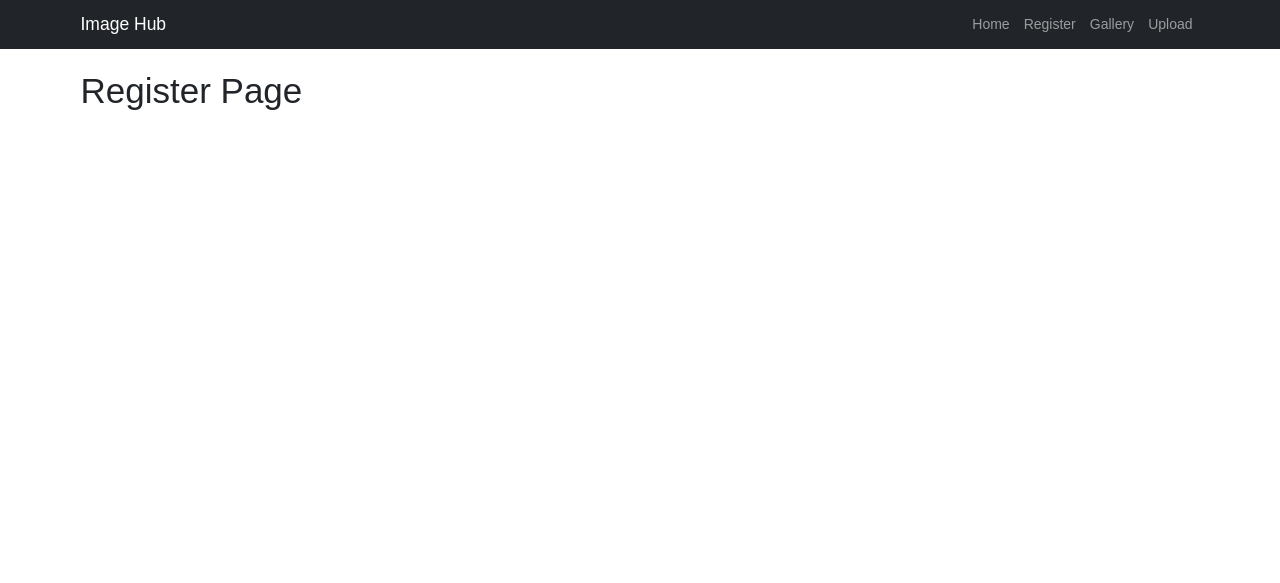
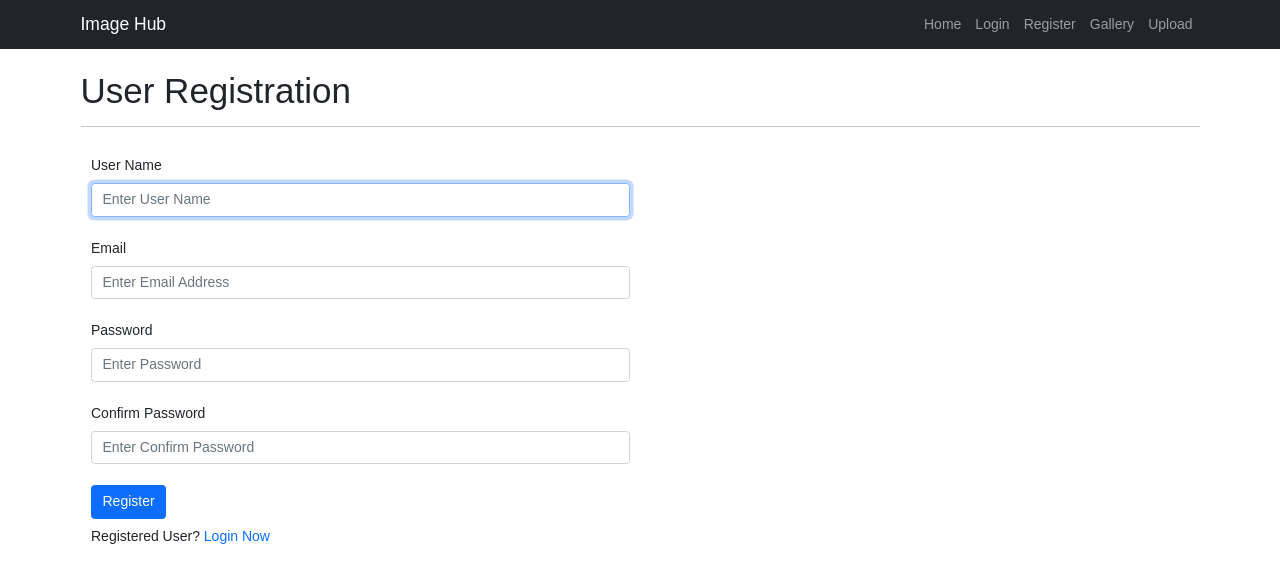
Before and after one commit to Sangeetha22009/PythonDjango_OneDayEvaluation, a Django app: page /register in a window 1280 px wide. Shown: the top 583 px of the page. Run offline with Django 4.2, Linux system fonts and the light colour scheme.

Commit message:
Login_Out functionality commit

```diff
--- a/I2IImageRepo/I2IImageRepo/settings.py
+++ b/I2IImageRepo/I2IImageRepo/settings.py
@@ -79,7 +79,7 @@ DATABASES = {
         'ENGINE': 'django.db.backends.postgresql',
         'NAME': 'ImageHub',
         'USER': 'postgres',
-        'PASSWORD': 'admin',
+        'PASSWORD': 'sanram',
         'HOST': '127.0.0.1',
         'PORT': '5432'
     }
@@ -121,9 +121,9 @@ USE_TZ = True
 # https://docs.djangoproject.com/en/4.2/howto/static-files/
 
 STATIC_URL = 'static/'
-STATIC_ROOT = BASE_DIR / STATIC_URL
+# STATIC_ROOT = BASE_DIR / STATIC_URL
 STATICFILES_DIRS = [
-    '/static'
+   BASE_DIR / 'static'
 ]
 
 # Default primary key field type
--- a/I2IImageRepo/ImagesApp/forms.py
+++ b/I2IImageRepo/ImagesApp/forms.py
@@ -1,7 +1,19 @@
 from django import forms
 from .models import Gallery
+from django.contrib.auth.forms import UserCreationForm
+from .models import User
 
 class ImageUploadForm(forms.ModelForm):
     class Meta:
         model = Gallery
         fields = ['title','description','image','category']
+
+
+class UserRegistrationForm(UserCreationForm):
+    username = forms.CharField(widget=forms.TextInput(attrs={'class':'form-control', 'placeholder': 'Enter User Name'}))
+    email = forms.CharField(widget=forms.TextInput(attrs={'class':'form-control', 'placeholder': 'Enter Email Address'}))
+    password1 = forms.CharField(widget=forms.PasswordInput(attrs={'class':'form-control', 'placeholder': 'Enter Password'}))
+    password2 = forms.CharField(widget=forms.PasswordInput(attrs={'class':'form-control', 'placeholder': 'Enter Confirm Password'}))
+    class Meta:
+        model=User
+        fields = ['username','email','password1','password2']
--- a/I2IImageRepo/ImagesApp/models.py
+++ b/I2IImageRepo/ImagesApp/models.py
@@ -1,4 +1,5 @@
 from django.db import models
+from django.contrib.auth.models import User
 import datetime
 import os
 
--- /dev/null
+++ b/I2IImageRepo/ImagesApp/templates/ImagesApp/include/message.html
@@ -0,0 +1,6 @@
+{% for message in  messages%}
+<div class="alert alert-info alert-dismissible fade show" role="alert">
+    {{message}}
+    <button type="button" class="btn-close" data-bs-dismiss="alert" aria-label="Close"></button>
+  </div>
+{% endfor %}
--- a/I2IImageRepo/ImagesApp/templates/ImagesApp/include/navbar.html
+++ b/I2IImageRepo/ImagesApp/templates/ImagesApp/include/navbar.html
@@ -6,10 +6,16 @@
       </button>
       <div class="collapse navbar-collapse" id="navbarNavAltMarkup">
         <div class="navbar-nav ms-auto">
-          <a class="nav-link" aria-current="page" href="{% url 'index' %}">Home</a>
-          <a class="nav-link" href="{% url 'register' %}">Register</a>
-          <a class="nav-link" href="{% url 'gallery' %}">Gallery</a>
-          <a class="nav-link" href="{% url 'image-upload' %}">Upload</a>
+          <a class="nav-link" aria-current="page" href="{% url 'index' %}"><i class="fa fa-home"></i> Home</a>
+          {% if request.user.is_authenticated%}
+          <a class="nav-link" aria-current="page" href="#"><i class="fa fa-user"></i>{{request.user}}</a>
+          <a class="nav-link" aria-current="page" href="{% url 'logout' %}"><i class="fa fa-sign-out"></i> Logout</a>
+          {% else %}
+          <a class="nav-link" href="{% url 'login' %}"><i class="fa fa-sign-in"></i>Login</a>
+          <a class="nav-link" href="{% url 'register' %}"><i class="fa fa-users"></i>Register</a>
+          {% endif %}
+          <a class="nav-link" href="{% url 'gallery' %}"> <i class="fa fa-images"></i>Gallery</a>
+          <a class="nav-link" href="{% url 'image-upload' %}"> <i class="fa fa-upload"></i>Upload</a>
         </div>
       </div>
     </div>
--- a/I2IImageRepo/ImagesApp/templates/ImagesApp/index.html
+++ b/I2IImageRepo/ImagesApp/templates/ImagesApp/index.html
@@ -3,16 +3,12 @@
 <title>Home</title>
 {% endblock title  %}
 
-
-
-{% comment %} {% include "ImagesApp/include/slider.html" %} {% endcomment %}
 {% block content  %}
 {% include 'ImagesApp/include/slider.html' %}
-<div class="container" style="margin-top:70px;">
+<div class="container">
     <div class="row">
         <div class="col-12">
             <h1>
-                Home Page
             </h1>
         </div>
     </div>
--- a/I2IImageRepo/ImagesApp/templates/ImagesApp/register.html
+++ b/I2IImageRepo/ImagesApp/templates/ImagesApp/register.html
@@ -1,16 +1,62 @@
 {% extends 'ImagesApp/layouts/main.html' %}
-{% block title  %}
+{% block title %}
 <title>Register</title>
-{% endblock title  %}
+{% endblock title %}
 
-{% block content  %}
+{% block content %}
 <div class="container" style="margin-top:70px;">
     <div class="row">
         <div class="col-12">
             <h1>
-                Register Page
+                User Registration
             </h1>
+            <hr style="border: color #b8bfc2;">
+            {% include "ImagesApp/include/message.html" %}
         </div>
     </div>
+    <section class="py-3">
+        <div class="container">
+            <div class="row">
+                <div class="col-6">
+                    <form action="" method="post">
+                        {% csrf_token %}
+                        <div class="mb-4">
+                            <label for="" class="form-label">User Name</label>
+                            {{registraion_form.username}}
+                        </div>
+                        <div class="mb-4">
+                            <label for="" class="form-label">Email</label>
+                            {{registraion_form.email}}
+                        </div>
+                        <div class="mb-4">
+                            <label for="" class="form-label">Password</label>
+                            {{registraion_form.password1}}
+                        </div>
+                        <div class="mb-4">
+                            <label for="" class="form-label">Confirm Password</label>
+                            {{registraion_form.password2}}
+                        </div>
+                        <button type="submit" class="btn btn-primary">Register</button>
+                    </form>
+                    <p class="my-2">Registered User? <a href="{% url 'login' %}">Login Now</a></p>
+                </div>
+                <div class="col-6">
+                    {% if registraion_form.errors.username %}
+                    <label class="text-danger d-block">{{registraion_form.errors.username}}</label>
+                    {% endif %}
+                    {% if registraion_form.errors.email %}
+                    <label class="text-danger  d-block">{{registraion_form.errors.email}}</label>
+                    {% endif %}
+                    {% if registraion_form.errors.password1 %}
+                    <label class="text-danger  d-block">{{registraion_form.errors.password1}}</label>
+                    {% endif %}
+                    {% if registraion_form.errors.password2 %}
+                    <label class="text-danger  d-block">{{registraion_form.errors.password2}}</label>
+                    {% endif %}
+                </div>
+            </div>
+        </div>
 </div>
-{% endblock content  %}
+</section>
+</div>
+{% endblock content %}
--- a/I2IImageRepo/ImagesApp/urls.py
+++ b/I2IImageRepo/ImagesApp/urls.py
@@ -4,6 +4,8 @@ from . import views
 urlpatterns = [
     path("", views.index, name = "index" ),
     path("register", views.register, name = "register" ),
+    path("login", views.user_login, name = "login" ),
+    path("logout", views.user_logout, name = "logout" ),
     path('image-upload/',views.image_upload, name='image-upload'),
     path('gallery/', views.gallery, name='gallery')
 ]
--- a/I2IImageRepo/ImagesApp/views.py
+++ b/I2IImageRepo/ImagesApp/views.py
@@ -1,24 +1,52 @@
-from django.shortcuts import render,redirect
+from django.shortcuts import render, redirect
 from django.http import HttpResponse
-from .forms import ImageUploadForm
+from .forms import ImageUploadForm, UserRegistrationForm
 from .models import Gallery
+from django.contrib import messages
+from django.contrib.auth import authenticate, login, logout
+# Create your views here.
 
-# Create your views here.
 def index(request):
-    return render(request, "ImagesApp/index.html" )
+    return render(request, "ImagesApp/index.html")
+
+def user_login(request):
+    if request.user.is_authenticated:
+        return redirect('/')
+    else:
+        if request.method == 'POST':
+            name = request.POST.get('username')
+            password = request.POST.get('password')
+            user = authenticate(request, username=name, password=password)
+            if user is not None:
+                login(request, user)
+                return redirect('/')
+            else:
+                messages.error(request, "Inavlid User Name or Password")
+        return render(request, "ImagesApp/login.html")
+
+def user_logout(request):
+    if request.user.is_authenticated:
+        logout(request)
+    return redirect('/')
 
 def register(request):
-    return render(request, "ImagesApp/register.html" )
+    registraion_form = UserRegistrationForm()
+    if request.method == 'POST':
+        registraion_form = UserRegistrationForm(request.POST)
+        if registraion_form.is_valid():
+            registraion_form.save()
+            messages.success(request, 'Registered Successfuly, Please Login..')
+            return redirect('/login')
+    return render(request, "ImagesApp/register.html", {'registraion_form': registraion_form})
 
 def gallery(request):
     images = Gallery.objects.all()
     context = {
-        'images' : images
+        'images': images
     }
     return render(request, 'ImagesApp/gallery.html', context)
 
-
-#image-upload
+# image-upload
 def image_upload(request):
     if request.method == 'POST':
         form = ImageUploadForm(request.POST, request.FILES)
@@ -29,14 +57,17 @@ def image_upload(request):
             category = form.cleaned_data['category']
             image = form.cleaned_data['image']
 
-            #save image to server
-            image_obj = Gallery(title=title, description=description, image=image, category=category,)
+            # save image to server
+            image_obj = Gallery(
+                title=title, description=description, image=image, category=category,)
             image_obj.save()
             return redirect('gallery')
-            return HttpResponse('Saved successfully') # redirect to success html or gallery page
+            # redirect to success html or gallery page
+            return HttpResponse('Saved successfully')
         else:
             raise Exception('Error occured ', form.errors)
-            return render(request, 'ImagesApp/image-upload.html')     # need to add messages to display errors
+            # need to add messages to display errors
+            return render(request, 'ImagesApp/image-upload.html')
     else:
         form = ImageUploadForm()
         context = {
```
Also changed, not shown: I2IImageRepo/ImagesApp/templates/ImagesApp/login.html (added, +38 -0 lines).
